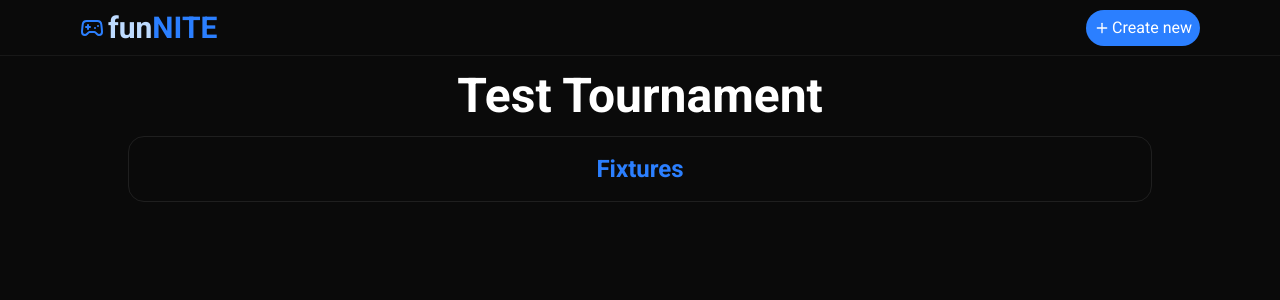
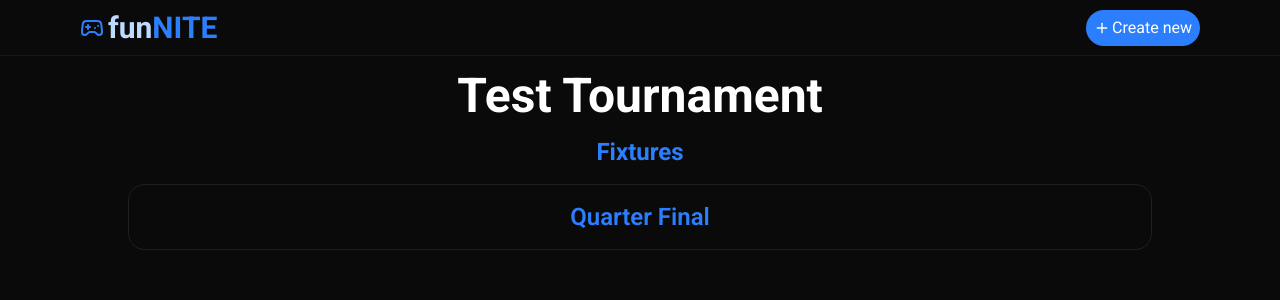
Before and after one commit to kaywizzy123/funNITE, a React (Vite) app: page /fixtures in a window 1280 px wide. Shown: the top 300 px of the page. Built offline with nearby package versions, Linux system fonts and the light colour scheme.

Commit message:
fixed desktop layout and UI elements

```diff
--- a/src/components/FixtureCard.jsx
+++ b/src/components/FixtureCard.jsx
@@ -19,28 +19,26 @@ export default function FixtureCard({ playerHome, playerAway }) {
       variants={itemVariants}
       className="flex flex-row w-full gap-3 sm:gap-4 items-stretch sm:items-center bg-neutral-500/10 border border-neutral-500/30 rounded-2xl p-4 sm:p-4 transition-colors duration-300 hover:border-neutral-500/50"
     >
-      <div className="flex flex-col md:flex-row md:flex flex-1 md:justify-between gap-2">
-        <div className="flex flex-1 gap-3 items-center h-14 justify-start sm:justify-end bg-neutral-950 border border-neutral-500/40 rounded-2xl py-2.5 px-4">
+      <div className="flex flex-col md:contents flex-1 gap-2">
+        <div className="order-1 flex flex-1 gap-3 items-center h-14 justify-start md:justify-end bg-neutral-950 border border-neutral-500/40 rounded-2xl py-2.5 px-4">
           {playerHome?.name === "Bye" ? (
-            <p className="order-2 sm:order-1 font-medium h-10 text-neutral-500 justify-center items-center flex truncate">
+            <p className="order-2 md:order-1 font-medium h-10 text-neutral-500 justify-center items-center flex truncate">
               {"-----------"}
             </p>
           ) : (
-            <p className="order-2 sm:order-1 font-medium truncate">
+            <p className="order-2 md:order-1 font-medium truncate">
               {playerHome?.name}
             </p>
           )}
 
           {playerHome?.name !== "Bye" && (
-            <div className="order-1 sm:order-2 flex shrink-0 justify-center items-center w-10 h-10 bg-neutral-300/30 border border-neutral-400/70 rounded-full">
+            <div className="order-1 md:order-2 flex shrink-0 justify-center items-center w-10 h-10 bg-neutral-300/30 border border-neutral-400/70 rounded-full">
               {playerHome?.avatar}
             </div>
           )}
         </div>
 
-        <div className="hidden md:flex justify-center items-center">vs</div>
-
-        <div className="flex flex-1 gap-3 items-center h-14 justify-start sm:justify-start bg-neutral-950 border border-neutral-500/40 rounded-2xl py-2.5 px-4">
+        <div className="order-3 flex flex-1 gap-3 items-center h-14 justify-start bg-neutral-950 border border-neutral-500/40 rounded-2xl py-2.5 px-4">
           {playerAway?.name === "Bye" ? (
             <p className="order-2 font-medium text-neutral-500 h-10 justify-center items-center flex truncate">
               {"-----------"}
@@ -57,7 +55,7 @@ export default function FixtureCard({ playerHome, playerAway }) {
         </div>
       </div>
 
-      <div className="flex flex-col md:flex-row justify-center items-center gap-2 shrink-0 self-center bg-neutral-950 border border-neutral-500/40 rounded-2xl py-2 px-3">
+      <div className="order-2 flex flex-col md:flex-row justify-center items-center gap-2 shrink-0 self-center bg-neutral-950 border border-neutral-500/40 rounded-2xl py-2 px-3">
         <input
           className="w-9 h-9 text-center font-semibold bg-neutral-800/60 border border-neutral-500/40 rounded-xl outline-none transition-shadow focus:ring-1 focus:ring-blue-500 [appearance:textfield] [&::-webkit-outer-spin-button]:appearance-none [&::-webkit-inner-spin-button]:appearance-none"
           type="number"
--- a/src/pages/Create.jsx
+++ b/src/pages/Create.jsx
@@ -28,8 +28,16 @@ const itemVariants = {
 };
 
 export default function Create() {
-  const { gameName, setGameName, err, setErr, players, setPlayers, setPairs } =
-    useContext(AppContext);
+  const {
+    gameName,
+    setGameName,
+    err,
+    setErr,
+    players,
+    setPlayers,
+    pairs,
+    setPairs,
+  } = useContext(AppContext);
 
   useEffect(() => {
     console.log(players);
--- a/src/pages/Fixtures.jsx
+++ b/src/pages/Fixtures.jsx
@@ -43,11 +43,30 @@ export default function Fixtures() {
           >
             {gameName !== "" ? `${gameName}` : "Test Tournament"}
           </motion.h1>
+          <motion.h2
+            variants={itemVariants}
+            className="text-2xl text-blue-500 font-bold"
+          >
+            Fixtures
+          </motion.h2>
           <motion.div
             variants={itemVariants}
             className="w-full  border rounded-2xl border-neutral-500/20 flex flex-col gap-4 overflow-auto p-4"
           >
-            <p className="font-bold text-blue-500 text-2xl">Fixtures</p>
+            {pairs.length === 2 ? (
+              <p className="font-semibold text-blue-500 text-2xl">Semifinal</p>
+            ) : pairs.length === 1 ? (
+              <p className="font-semibold text-blue-500 text-2xl">Final</p>
+            ) : pairs.length <= 4 ? (
+              <p className="font-semibold text-blue-500 text-2xl">
+                Quarter Final
+              </p>
+            ) : (
+              <p className="font-semibold text-blue-500 text-2xl">
+                Round of {pairs.length * 2}
+              </p>
+            )}
+
             {pairs.map(([playerHome, playerAway], index) => (
               <div
                 key={playerHome.id}
```
